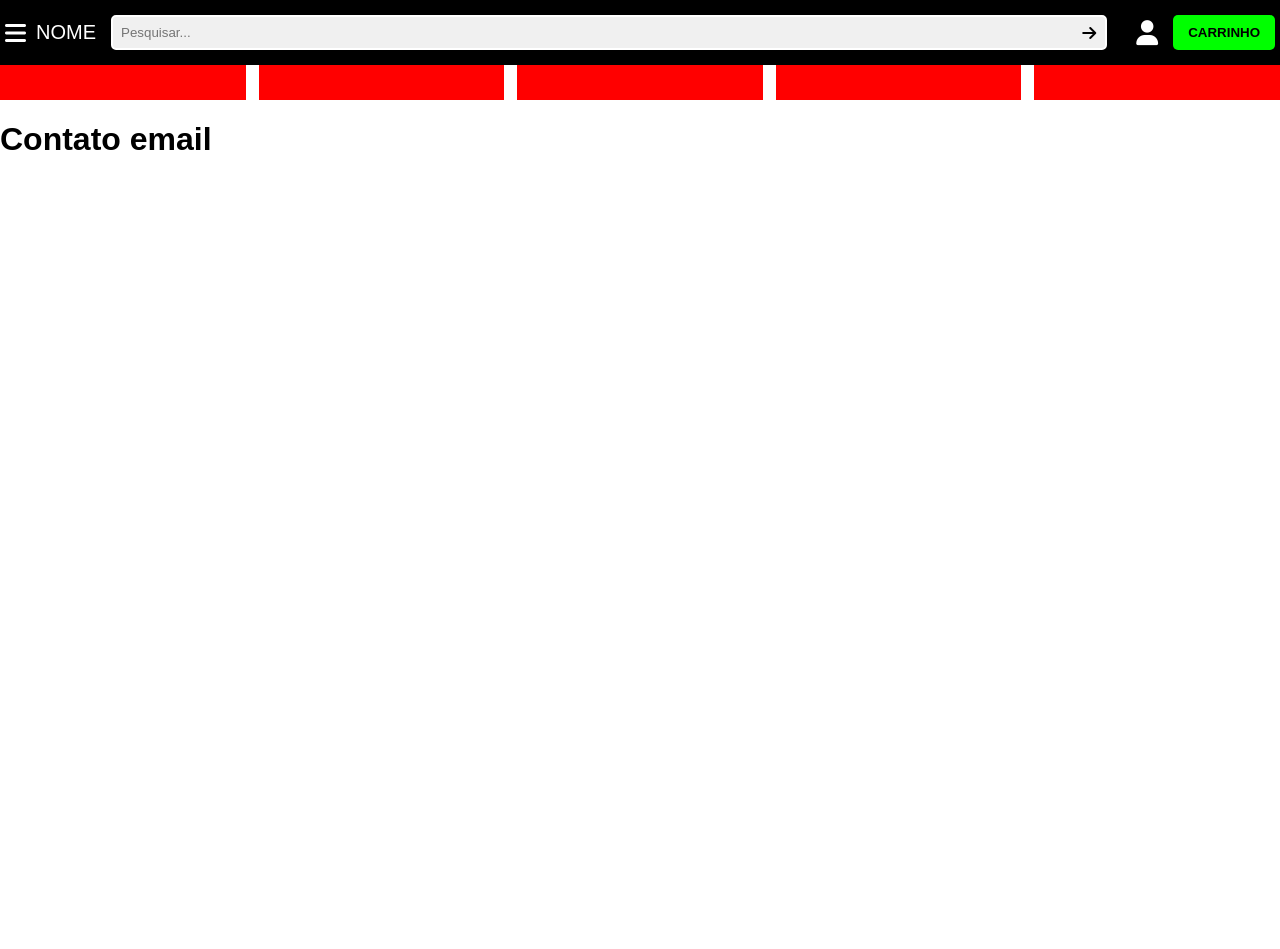
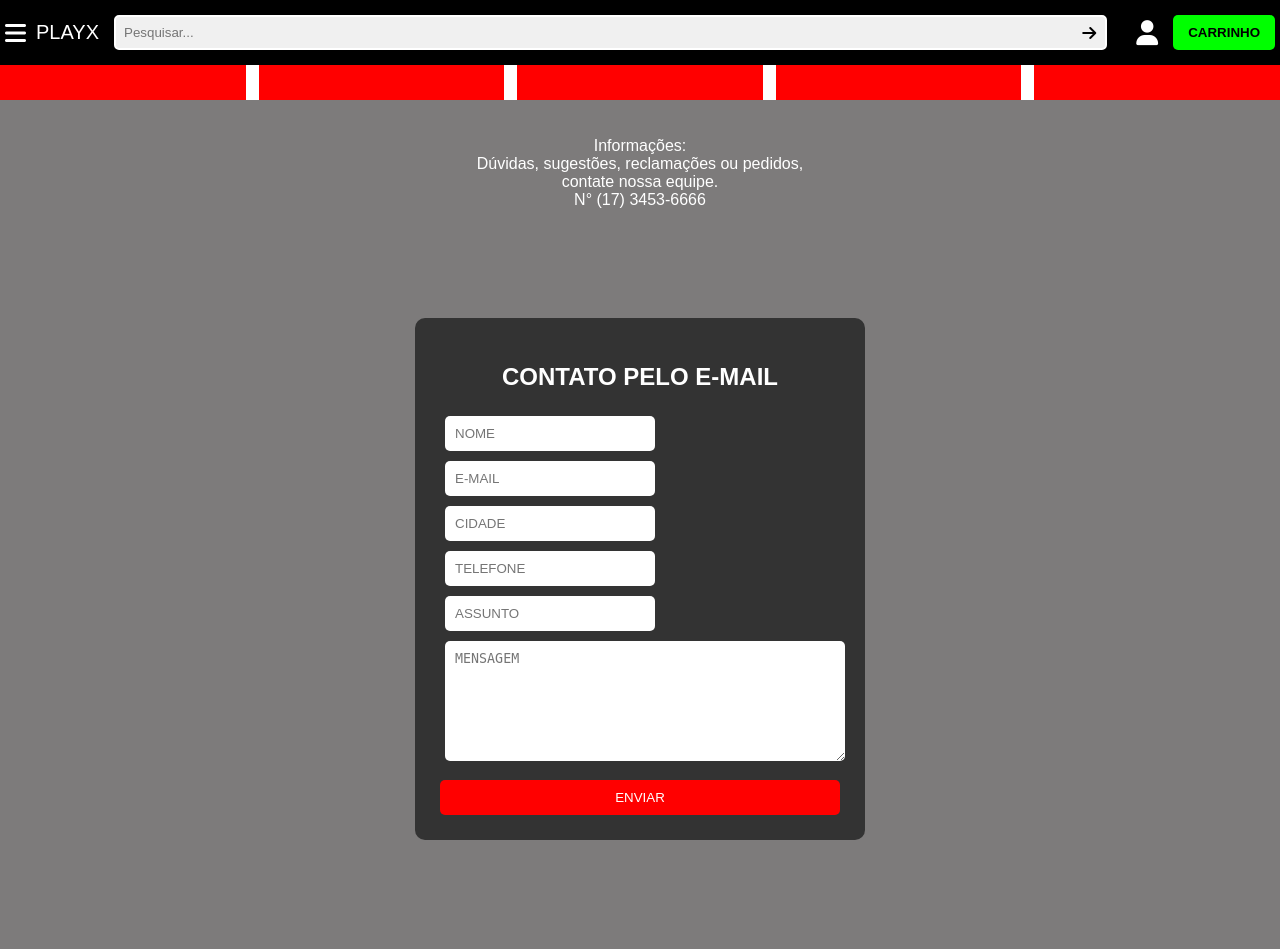
Before and after one commit to LodzinhGabriel/ProjetoFinalBK1LMA, a Flask app: page /contato/email in a window 1280 px wide. Before the commit the page ends 150 px from the top, so only its background shows below. Run offline with Flask 3, Linux system fonts and the light colour scheme.

Commit message:
nome_e_contatoemai

```diff
--- a/templates/contatoemail.html
+++ b/templates/contatoemail.html
@@ -1,6 +1,85 @@
 {% extends 'layout.html' %}
 {% block content %}
 
-<h1>Contato email</h1>
+<style>
+
+        .content {
+            display: flex;
+            justify-content: center;
+            align-items: center;
+            height: calc(100vh - 60px);
+
+        }
+
+        .form-container {
+            background-color: #333;
+            padding: 25px;
+            border-radius: 10px;
+            color: white;
+            width: 400px;
+        }
+        .form-container h2 {
+            text-align: center;
+            margin-bottom: 20px;
+        }
+        .form-container input, .form-container textarea {
+            width: calc(50% - 10px);
+            padding: 10px;
+            margin: 5px;
+            border: none;
+            border-radius: 5px;
+        }
+        .form-container textarea {
+            width: calc(100% - 20px);
+            height: 100px;
+        }
+        .form-container .submit-button {
+            background-color: rgb(255, 0, 0);
+            color: white;
+            padding: 10px;
+            border: none;
+            border-radius: 5px;
+            width: 100%;
+            margin-top: 10px;
+            cursor: pointer;
+        }
+        .info {
+            margin-top: 1px;
+            text-align: center;
+            color: white;
+        }
+        body {
+            margin: 0;
+            font-family: 'Arial', sans-serif;
+            background-color: #7d7b7b;
+        }
+
+</style>
+
+<br>
+<br>
+
+<div class="info">
+    Informações:<br>
+    Dúvidas, sugestões, reclamações ou pedidos,<br>
+    contate nossa equipe.<br>
+    N° (17) 3453-6666
+</div>
+
+<div class="content">
+    <div class="form-container">
+        <h2>CONTATO PELO E-MAIL</h2>
+        <input type="text" placeholder="NOME">
+        <input type="email" placeholder="E-MAIL">
+        <input type="text" placeholder="CIDADE">
+        <input type="text" placeholder="TELEFONE">
+        <input type="text" placeholder="ASSUNTO">
+        <textarea placeholder="MENSAGEM"></textarea>
+        <button class="submit-button">ENVIAR</button>
+    </div>
+</div>
+
+
+
 
 {% endblock %}
--- a/templates/layout.html
+++ b/templates/layout.html
@@ -3,7 +3,7 @@
 <head>
     <meta charset="UTF-8">
     <meta name="viewport" content="width=device-width, initial-scale=1.0">
-    <title>Inicio</title>
+    <title>PLAYX</title>
     <link rel="stylesheet" href="https://cdnjs.cloudflare.com/ajax/libs/font-awesome/6.0.0-beta3/css/all.min.css">
     <style>
         body {
@@ -31,6 +31,7 @@
             color: #fff;
             font-size: 20px;
             margin-left: 10px;
+            cursor: pointer
         }
 
         .navbar .search-bar {
@@ -94,7 +95,7 @@
 <body>
     <div class="navbar">
         <i class="fas fa-bars menu-icon"></i>
-        <div class="logo">NOME</div>
+        <div class="logo">PLAYX</div>
         <div class="search-bar">
             <input type="text" placeholder="Pesquisar...">
             <i class="fas fa-arrow-right arrow"></i>
```
